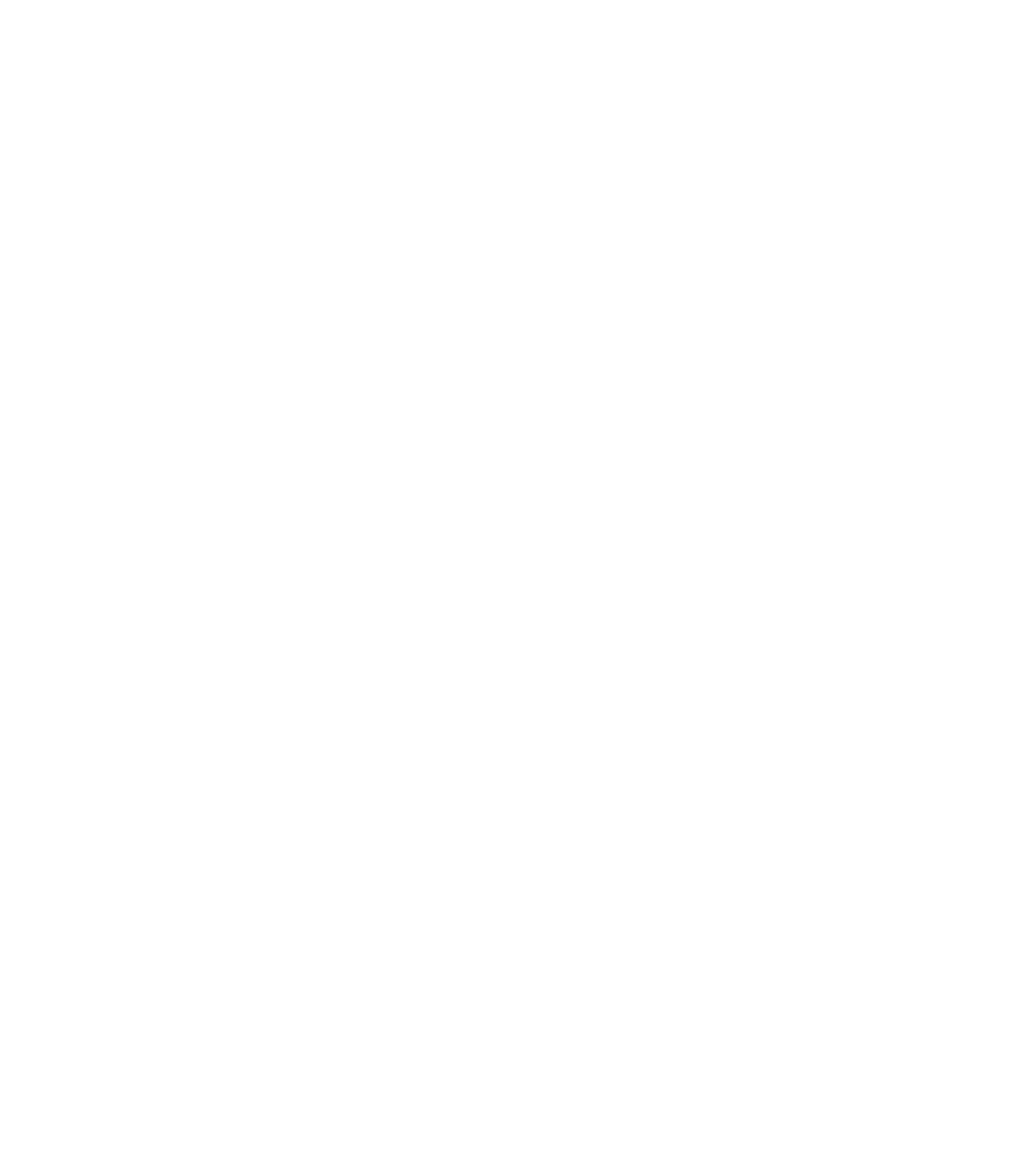
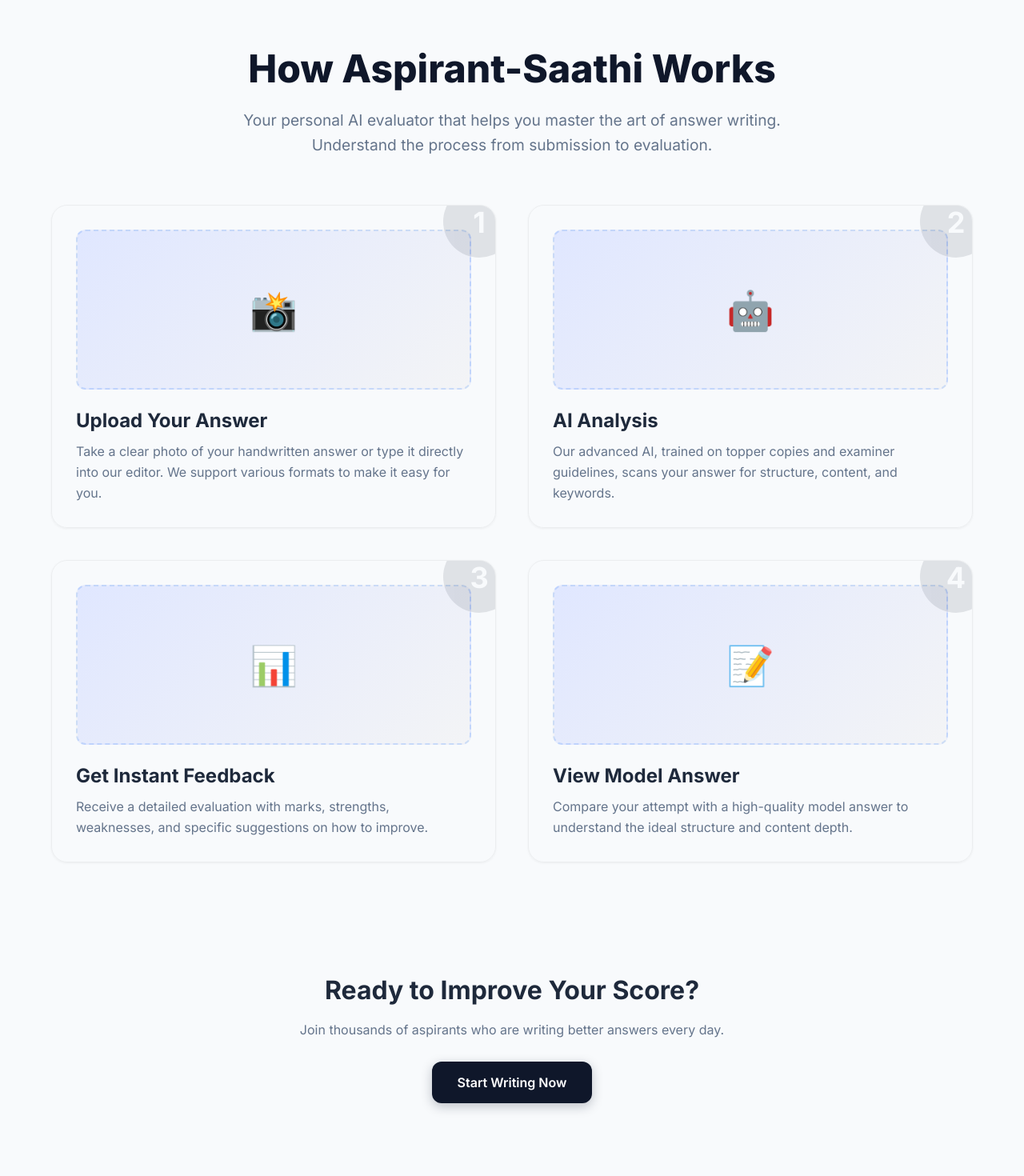
Before and after one commit to codexuttam/Aspirant-Saathi, a React (Create React App) app in the folder client/: page /about in a window 1280 px wide. Before the commit this address had no page. Shown: the part 100-1570 px from the top of the page at 80% size. Before the commit the page ends 800 px from the top, so only its background shows below. Built offline with nearby package versions, Linux system fonts and the light colour scheme.

Commit message:
Commit: push requested by user

```diff
--- a/client/src/App.js
+++ b/client/src/App.js
@@ -10,6 +10,7 @@
 import Dashboard from "./pages/Dashboard";
 import AttemptDetails from "./pages/AttemptDetails";
 import ModelAnswer from "./pages/ModelAnswer";
+import About from "./pages/About";
 
 
 function App() {
@@ -19,6 +20,7 @@
 
       <Routes>
         <Route path="/" element={<Home />} />
+        <Route path="/about" element={<About />} />
         <Route path="/login" element={<Login />} />
         <Route path="/register" element={<Register />} />
 
--- /dev/null
+++ b/client/src/pages/About.jsx
@@ -0,0 +1,78 @@
+
+import { Link } from "react-router-dom";
+import Navbar from "../components/Navbar";
+import "../styles/About.css";
+
+export default function About() {
+    const steps = [
+        {
+            id: 1,
+            title: "Upload Your Answer",
+            description: "Take a clear photo of your handwritten answer or type it directly into our editor. We support various formats to make it easy for you.",
+            icon: "📸"
+        },
+        {
+            id: 2,
+            title: "AI Analysis",
+            description: "Our advanced AI, trained on topper copies and examiner guidelines, scans your answer for structure, content, and keywords.",
+            icon: "🤖"
+        },
+        {
+            id: 3,
+            title: "Get Instant Feedback",
+            description: "Receive a detailed evaluation with marks, strengths, weaknesses, and specific suggestions on how to improve.",
+            icon: "📊"
+        },
+        {
+            id: 4,
+            title: "View Model Answer",
+            description: "Compare your attempt with a high-quality model answer to understand the ideal structure and content depth.",
+            icon: "📝"
+        }
+    ];
+
+    return (
+        <div className="about-wrapper">
+            <Navbar />
+
+            <main className="about-container">
+                <div className="about-header">
+                    <h1 className="about-title">How Aspirant-Saathi Works</h1>
+                    <p className="about-subtitle">
+                        Your personal AI evaluator that helps you master the art of answer writing.
+                        Understand the process from submission to evaluation.
+                    </p>
+                </div>
+
+                <div className="steps-grid">
+                    {steps.map((step) => (
+                        <div key={step.id} className="step-card">
+                            <div className="step-number">{step.id}</div>
+                            <div className="step-image-placeholder">
+                                {step.icon}
+                            </div>
+                            <h3 className="step-title">{step.title}</h3>
+                            <p className="step-description">{step.description}</p>
+                        </div>
+                    ))}
+                </div>
+
+                <div className="cta-section">
+                    <h2 className="cta-title">Ready to Improve Your Score?</h2>
+                    <p style={{ marginBottom: '30px', color: 'var(--text-muted)' }}>
+                        Join thousands of aspirants who are writing better answers every day.
+                    </p>
+                    <Link to="/submit" className="cta-button">
+                        Start Writing Now
+                    </Link>
+                </div>
+            </main>
+
+            <footer className="footer">
+                <p>
+                    Built for serious aspirants · Structured thinking · Honest feedback
+                </p>
+            </footer>
+        </div>
+    );
+}
--- /dev/null
+++ b/client/src/styles/About.css
@@ -0,0 +1,166 @@
+.about-wrapper {
+    min-height: 100vh;
+    background: var(--bg-color);
+    color: var(--text-main);
+    display: flex;
+    flex-direction: column;
+}
+
+.about-container {
+    max-width: 1200px;
+    margin: 0 auto;
+    padding: 80px 24px;
+    width: 100%;
+    flex: 1;
+}
+
+.about-header {
+    text-align: center;
+    margin-bottom: 60px;
+    animation: fadeIn 0.8s ease-out forwards;
+}
+
+.about-title {
+    font-size: 3rem;
+    font-weight: 800;
+    color: var(--primary-color);
+    margin-bottom: 20px;
+}
+
+.about-subtitle {
+    font-size: 1.2rem;
+    color: var(--text-muted);
+    max-width: 700px;
+    margin: 0 auto;
+    line-height: 1.6;
+}
+
+.steps-grid {
+    display: grid;
+    grid-template-columns: repeat(2, 1fr);
+    gap: 40px;
+    margin-bottom: 80px;
+}
+
+.step-card {
+    background: var(--surface-card);
+    border-radius: 20px;
+    padding: 30px;
+    box-shadow: var(--shadow-sm);
+    transition: transform 0.3s ease, box-shadow 0.3s ease;
+    position: relative;
+    overflow: hidden;
+    border: 1px solid rgba(0, 0, 0, 0.05);
+}
+
+.step-card:hover {
+    transform: translateY(-5px);
+    box-shadow: var(--shadow-md);
+}
+
+.step-number {
+    position: absolute;
+    top: -10px;
+    right: -10px;
+    background: var(--primary-color);
+    color: white;
+    width: 60px;
+    height: 60px;
+    border-radius: 50%;
+    display: flex;
+    align-items: center;
+    justify-content: center;
+    font-size: 1.5rem;
+    font-weight: 700;
+    opacity: 0.1;
+    transform: scale(1.5);
+}
+
+.step-image-placeholder {
+    width: 100%;
+    height: 200px;
+    background: linear-gradient(135deg, #e0e7ff 0%, #f3f4f6 100%);
+    border-radius: 12px;
+    margin-bottom: 24px;
+    display: flex;
+    align-items: center;
+    justify-content: center;
+    color: var(--primary-color);
+    font-size: 3rem;
+    border: 2px dashed rgba(59, 130, 246, 0.2);
+}
+
+.step-title {
+    font-size: 1.5rem;
+    font-weight: 700;
+    margin-bottom: 12px;
+    color: var(--text-main);
+}
+
+.step-description {
+    color: var(--text-muted);
+    line-height: 1.6;
+}
+
+.cta-section {
+    text-align: center;
+    padding: 60px;
+    background: linear-gradient(135deg, var(--surface-card) 0%, rgba(59, 130, 246, 0.05) 100%);
+    border-radius: 24px;
+    margin-top: 40px;
+}
+
+.cta-title {
+    font-size: 2rem;
+    font-weight: 700;
+    margin-bottom: 20px;
+}
+
+.cta-button {
+    display: inline-block;
+    background: var(--primary-color);
+    color: white;
+    padding: 16px 32px;
+    border-radius: 12px;
+    font-weight: 600;
+    text-decoration: none;
+    transition: all 0.3s ease;
+    box-shadow: 0 4px 14px 0 rgba(15, 23, 42, 0.25);
+}
+
+.cta-button:hover {
+    transform: translateY(-2px);
+    box-shadow: 0 6px 20px rgba(15, 23, 42, 0.35);
+    background: #162445;
+}
+
+@keyframes fadeIn {
+    from {
+        opacity: 0;
+        transform: translateY(20px);
+    }
+
+    to {
+        opacity: 1;
+        transform: translateY(0);
+    }
+}
+
+@media (max-width: 768px) {
+    .about-title {
+        font-size: 2.2rem;
+    }
+
+    .steps-grid {
+        grid-template-columns: 1fr;
+    }
+}
+
+.footer {
+    margin-top: auto;
+    padding: 30px;
+    text-align: center;
+    font-size: 0.85rem;
+    color: #94a3b8;
+    border-top: 1px solid #e2e8f0;
+}
```
